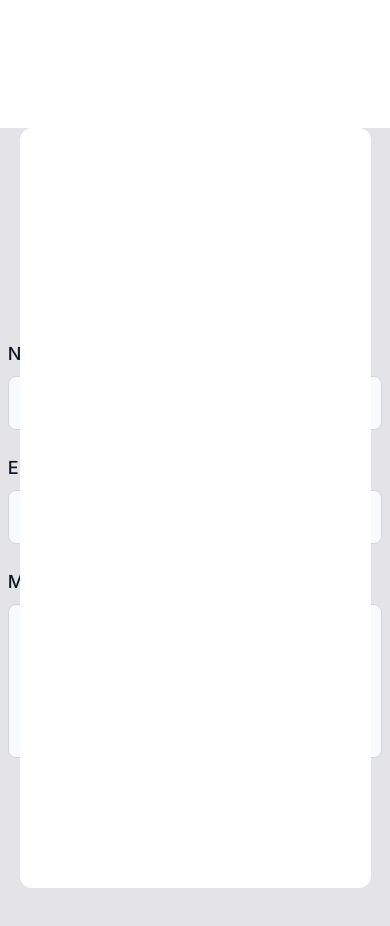
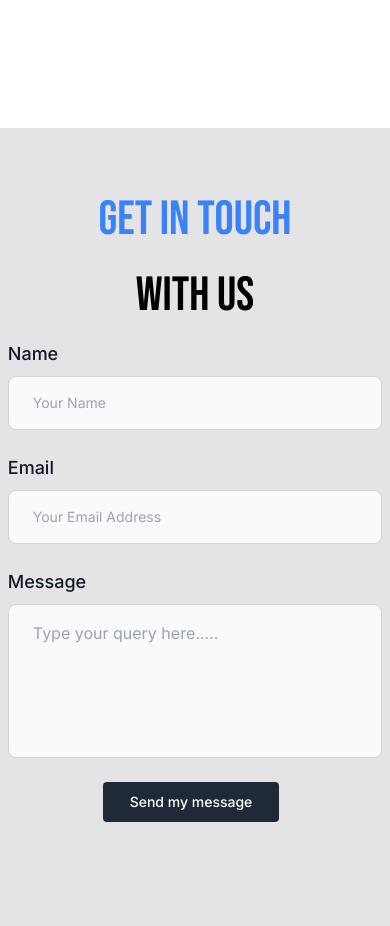
Before and after one commit to nditc/NDITC-WEB, a Next.js app: page / in a window 390 px wide. Shown: the part 5780-6706 px from the top of the page. Built offline with nearby package versions, Linux system fonts and the light colour scheme; grey boxes are pictures that could not be loaded; what tailwind-gradient-mask-image would draw is missing.

Commit message:
Contact Success Modal Mobile Fixed

```diff
--- a/src/app/Components/Contact.tsx
+++ b/src/app/Components/Contact.tsx
@@ -1,7 +1,7 @@
-'use client';
+"use client";
 
-import { useRef, useState } from 'react';
-import { IoIosCloseCircleOutline } from 'react-icons/io';
+import { useEffect, useRef, useState } from "react";
+import { IoIosCloseCircleOutline } from "react-icons/io";
 
 const Contact = () => {
   const [sending, setSending] = useState(false);
@@ -10,21 +10,26 @@ const Contact = () => {
   const dialogRef = useRef<HTMLDialogElement>(null);
   const [showingModal, setShowingModal] = useState(false);
 
+  useEffect(() => {
+    dialogRef.current?.close();
+    setShowingModal(false);
+  }, []);
+
   async function handleSubmit(event: any) {
     event.preventDefault();
     setSending(true);
     const formData = new FormData(event.target);
 
     try {
-      const response = await fetch('/api/contact', {
-        method: 'post',
+      const response = await fetch("/api/contact", {
+        method: "post",
         body: formData,
       });
 
       formRef.current?.reset();
 
       if (!response.ok) {
-        console.log('falling over');
+        console.log("falling over");
         throw new Error(`response status: ${response.status}`);
       }
 
@@ -34,7 +39,7 @@ const Contact = () => {
       setShowingModal(true);
     } catch (err) {
       console.error(err);
-      alert('Error, please try resubmitting the form');
+      alert("Error, please try resubmitting the form");
     }
   }
 
@@ -43,7 +48,9 @@ const Contact = () => {
       <div className="mt-36 flex flex-col items-center bg-zinc-200">
         <dialog
           ref={dialogRef}
-          className="w-[90%] h-[90%] md:w-96 md:h-56 rounded-xl flex flex-col items-center justify-center"
+          className={`w-[90%] ${
+            showingModal ? "z-30" : "-z-30"
+          } h-[90%] md:w-96 md:h-56 rounded-xl flex flex-col items-center justify-center`}
         >
           {showingModal && (
             <div>
@@ -83,7 +90,9 @@ const Contact = () => {
                 <h1 className="text-5xl mb-5 text-center md:text-left text-blue-500">
                   GET IN TOUCH
                 </h1>
-                <h1 className="text-5xl mb-5 text-center md:text-left">WITH US</h1>
+                <h1 className="text-5xl mb-5 text-center md:text-left">
+                  WITH US
+                </h1>
               </div>
               <div className="mb-6 w-[96%] max-w-[550px]">
                 <label
```
